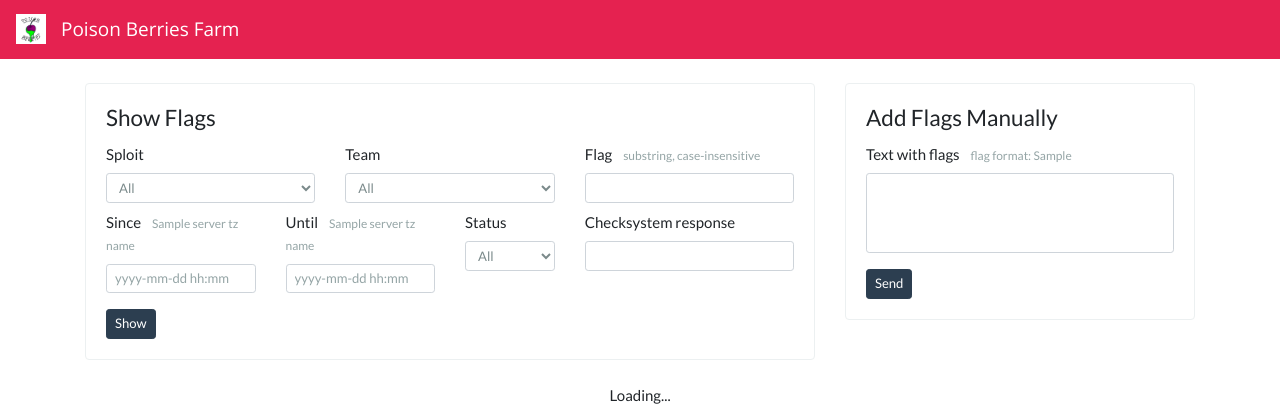
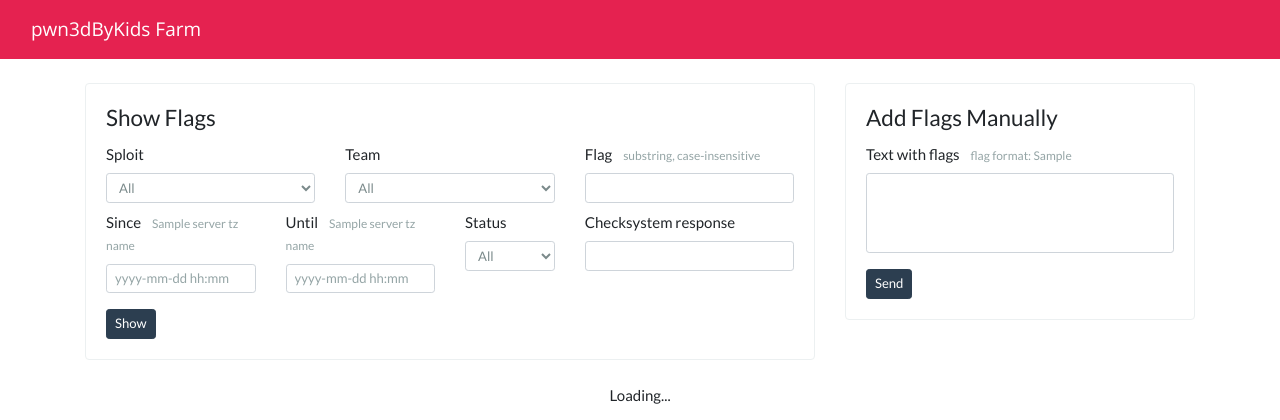
Before and after one commit to ilyastar9999/moded_distructive_farm, a Flask app: template server/templates/index.html in a window 1280 px wide. Shown: the top 420 px of the page. Run offline with Flask 2, Linux system fonts and the light colour scheme; the template is opened without the code that fills it: most values are stand-ins (such as "Sample title", 1, 10 or a date in 2020); parts of the project's set-up code (start-up, migrations or seed data) failed here and were passed over; some libraries are stand-ins or nearby versions.

Commit message:
Change title and navbar brand to 'pwn3dByKids Farm'

```diff
--- a/server/templates/index.html
+++ b/server/templates/index.html
@@ -7,7 +7,7 @@
     <meta name="author" content="">
     <link rel="icon" href="/static/logo.png">
 
-    <title>Poison Berries Farm - Server</title>
+    <title>pwn3dByKids Farm - Server</title>
 
     <link href="/static/css/bootswatch-flatly.css" rel="stylesheet">
     <link href="/static/css/style.css" rel="stylesheet">
@@ -16,8 +16,8 @@
 <body>
 
 <nav class="navbar navbar-expand-lg navbar-dark bg-dark py-0">
-    <img class="logo" src="/static/img/logo.png">
-    <div class="navbar-brand">Poison Berries Farm</div>
+   <!-- <img class="logo" src="/static/img/logo.png">-->
+    <div class="navbar-brand">pwn3dByKids Farm</div>
 </nav>
 
 <div class="container mt-4">
```
